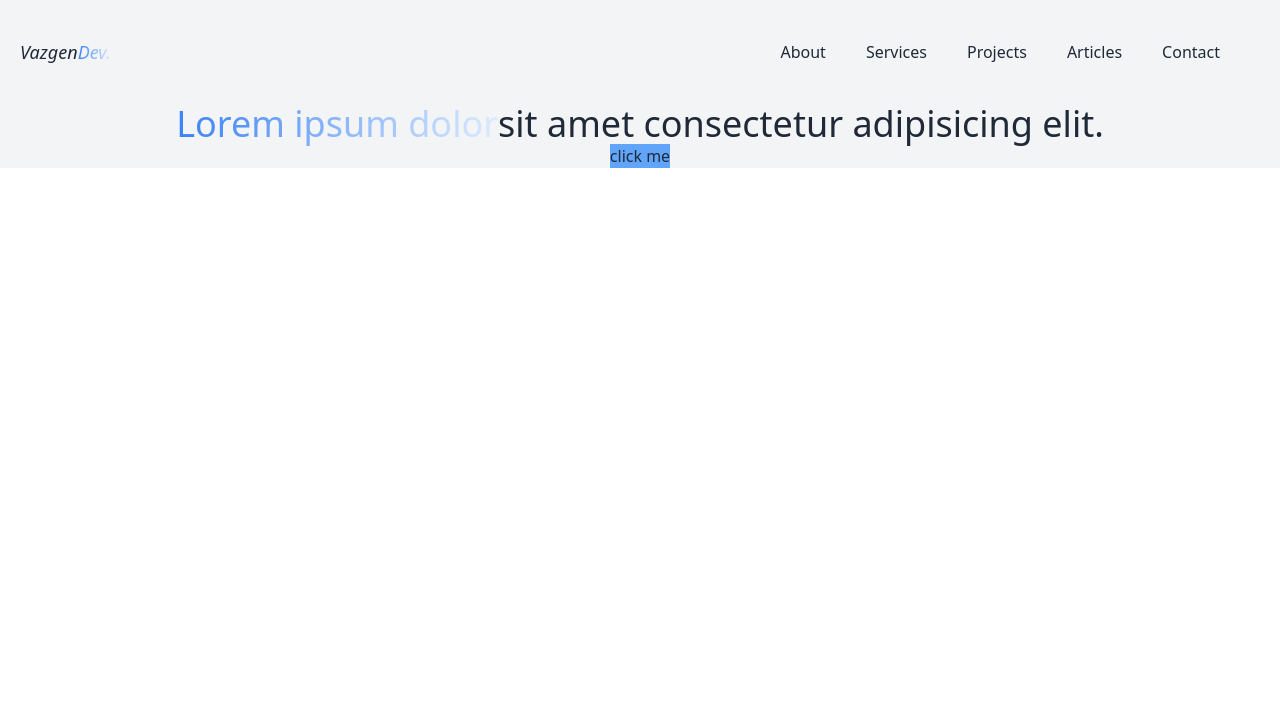
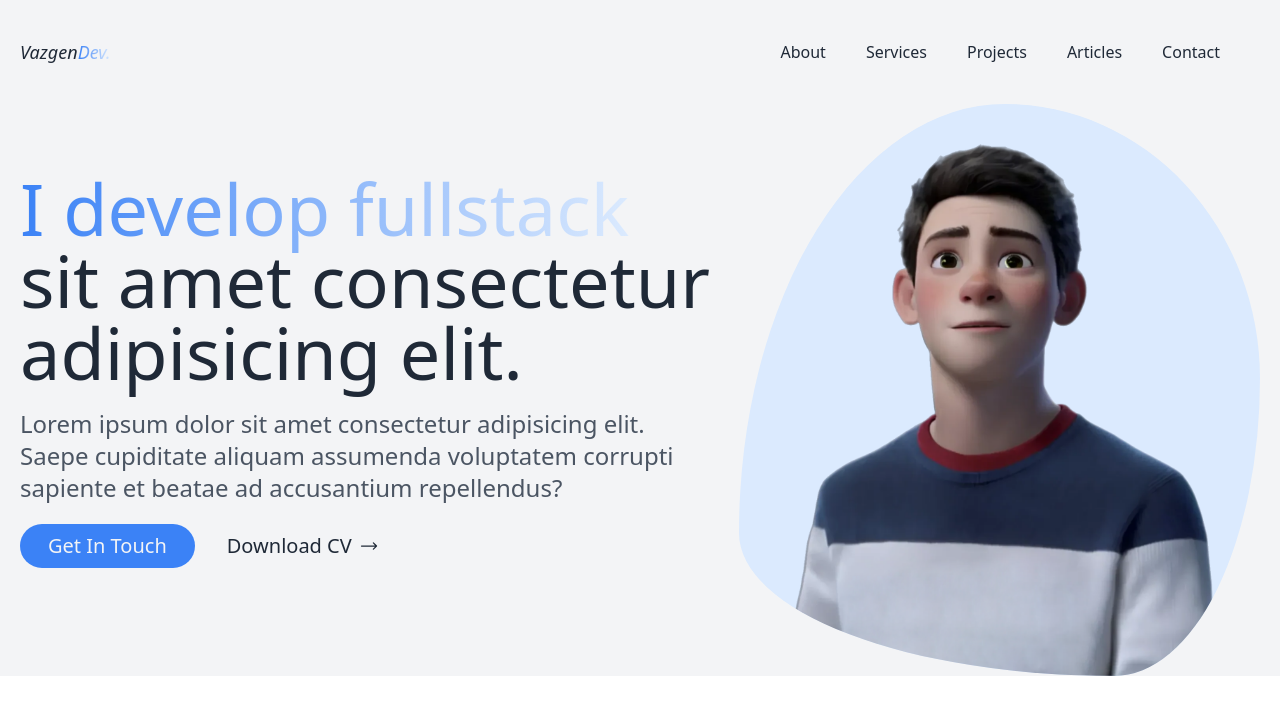
Before and after one commit to gasparyanvazgen/website-tailwind-react, a React (Create React App) app: page / in a window 1280 px wide. Shown: the top 714 px of the page. Built offline with nearby package versions, Linux system fonts and the light colour scheme.

Commit message:
feat: Add hero section

```diff
--- a/src/components/Hero.tsx
+++ b/src/components/Hero.tsx
@@ -1,19 +1,45 @@
 // src/components/Hero.tsx
 
+import { ArrowLongRightIcon } from "@heroicons/react/24/solid";
 import React from "react";
+import avatar from "../assets/avatar.png";
 
 function Hero() {
   return (
-    <section className="container">
-      <div className="flex items-center justify-between flex-col">
-        <h1 className="text-4xl font-medium">
-          <span className="bg-gradient-to-r from-accentBlue to-accentBlueLight bg-clip-text text-transparent">
-            Lorem ipsum dolor
-          </span>
-          sit amet consectetur adipisicing elit.
-        </h1>
+    <section className="container mx-auto px-5 sm:bg-secondary">
+      <div className="flex flex-col items-center justify-between sm:flex-row sm:gap-5">
+        <div className="flex flex-col gap-5 py-5">
+          <h1 className="text-4xl font-medium lg:text-6xl xl:text-7xl">
+            <span className="bg-gradient-to-r from-accentBlue to-accentBlueLight bg-clip-text text-transparent">
+              I develop fullstack
+            </span>{" "}
+            sit amet consectetur adipisicing elit.
+          </h1>
 
-        <button className="bg-blue-400">click me</button>
+          <p className="text-secondaryDark lg:text-xl xl:text-2xl">
+            Lorem ipsum dolor sit amet consectetur adipisicing elit. Saepe
+            cupiditate aliquam assumenda voluptatem corrupti sapiente et beatae
+            ad accusantium repellendus?
+          </p>
+
+          <div className="mb-5 flex w-full flex-col items-start text-lg font-medium lg:flex-row lg:gap-5 xl:text-xl">
+            <button className="mb-2 rounded-full bg-accentBlue px-7 py-2 text-secondary transition duration-300 hover:bg-accentBlueDark hover:ring-2 hover:ease-in-out">
+              Get In Touch
+            </button>
+            <button className="group mb-5 rounded-full px-3 py-2 text-primary">
+              Download CV{" "}
+              <ArrowLongRightIcon className="inline size-6 pb-1 text-primary transition duration-300 group-hover:translate-x-3" />
+            </button>
+          </div>
+        </div>
+
+        <div className="flex w-full justify-center overflow-hidden rounded-avatar bg-accentBlueLight px-10 pt-10">
+          <img
+            src={avatar}
+            alt="#"
+            className="w-full transition duration-1000 sm:hover:scale-110 lg:hover:scale-105"
+          />
+        </div>
       </div>
     </section>
   );
--- a/src/components/NavBar.tsx
+++ b/src/components/NavBar.tsx
@@ -29,11 +29,11 @@ function NavBar() {
                         {/* menu */}
                         <div className={`bg-secondary absolute left-0 top-16 w-full overflow-hidden shadow-lg ${isOpen ? 'block' : 'hidden'} md:flex md:relative md:top-0 md:shadow-none`}>
                             <div className="container flex flex-col px-5 font-medium mx-auto md:flex-row md:justify-end">
-                                <a href="#" className="my-5 transition duration-75 hover:opacity-50 md:mx-5">About</a>
-                                <a href="#" className="my-5 transition duration-75 hover:opacity-50 md:mx-5">Services</a>
-                                <a href="#" className="my-5 transition duration-75 hover:opacity-50 md:mx-5">Projects</a>
-                                <a href="#" className="my-5 transition duration-75 hover:opacity-50 md:mx-5">Articles</a>
-                                <a href="#" className="my-5 transition duration-75 hover:opacity-50 md:mx-5">Contact</a>
+                                <a href="#" className="my-5 transition duration-75 hover:text-secondaryDark md:mx-5">About</a>
+                                <a href="#" className="my-5 transition duration-75 hover:text-secondaryDark md:mx-5">Services</a>
+                                <a href="#" className="my-5 transition duration-75 hover:text-secondaryDark md:mx-5">Projects</a>
+                                <a href="#" className="my-5 transition duration-75 hover:text-secondaryDark md:mx-5">Articles</a>
+                                <a href="#" className="my-5 transition duration-75 hover:text-secondaryDark md:mx-5">Contact</a>
                             </div>
                         </div>
                     </div>
--- a/tailwind.config.js
+++ b/tailwind.config.js
@@ -14,6 +14,9 @@ module.exports = {
         accentBlueLight: "#dbeafe", // blue-100 // white button hover
         accentBlueDark: "#2563eb", // blue-600, button hover
       },
+      borderRadius: {
+        avatar: "51% 49% 28% 72% / 75% 48% 52% 25%;",
+      },
     },
   },
   plugins: [],
```
Also changed, not shown: src/assets/avatar.png (added).
